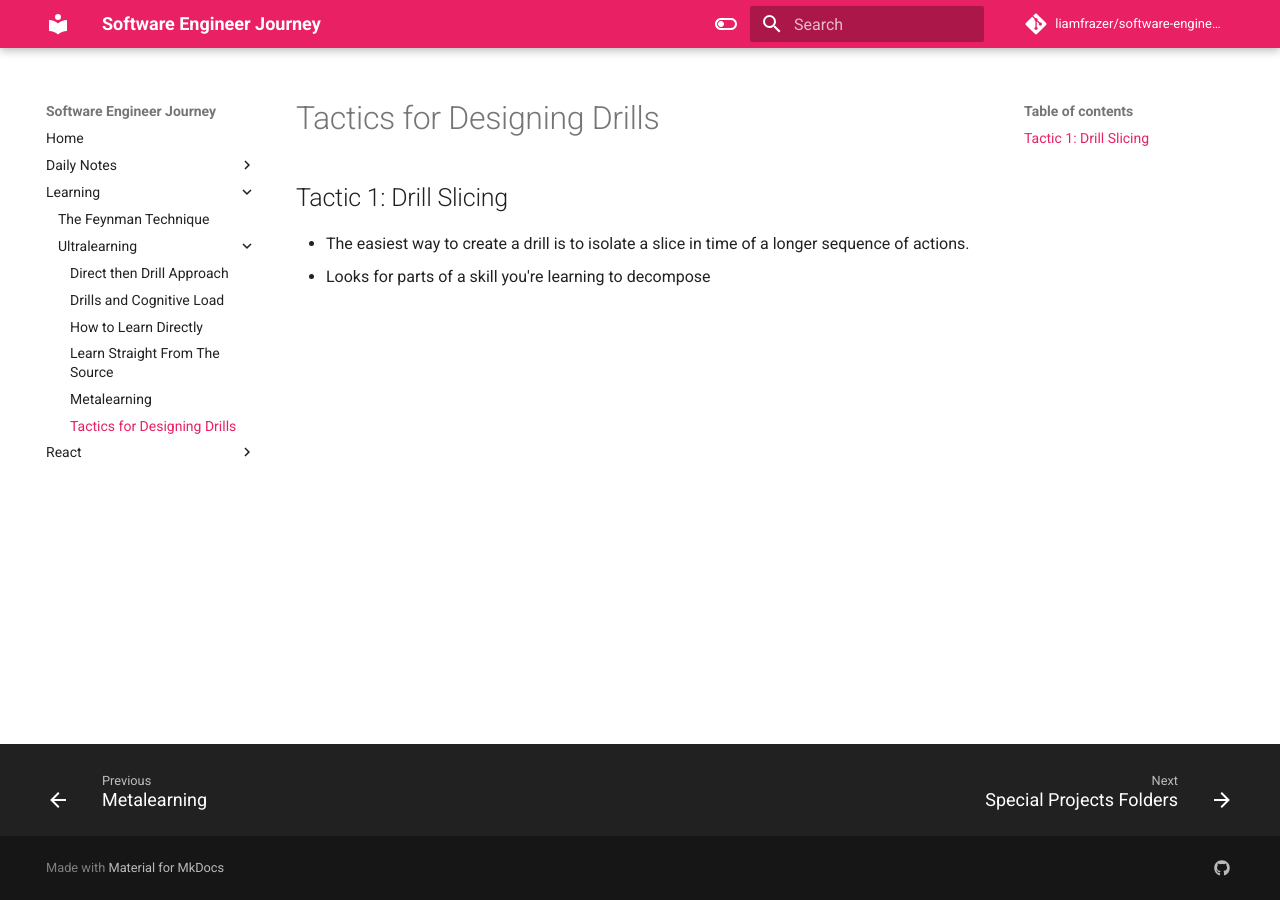
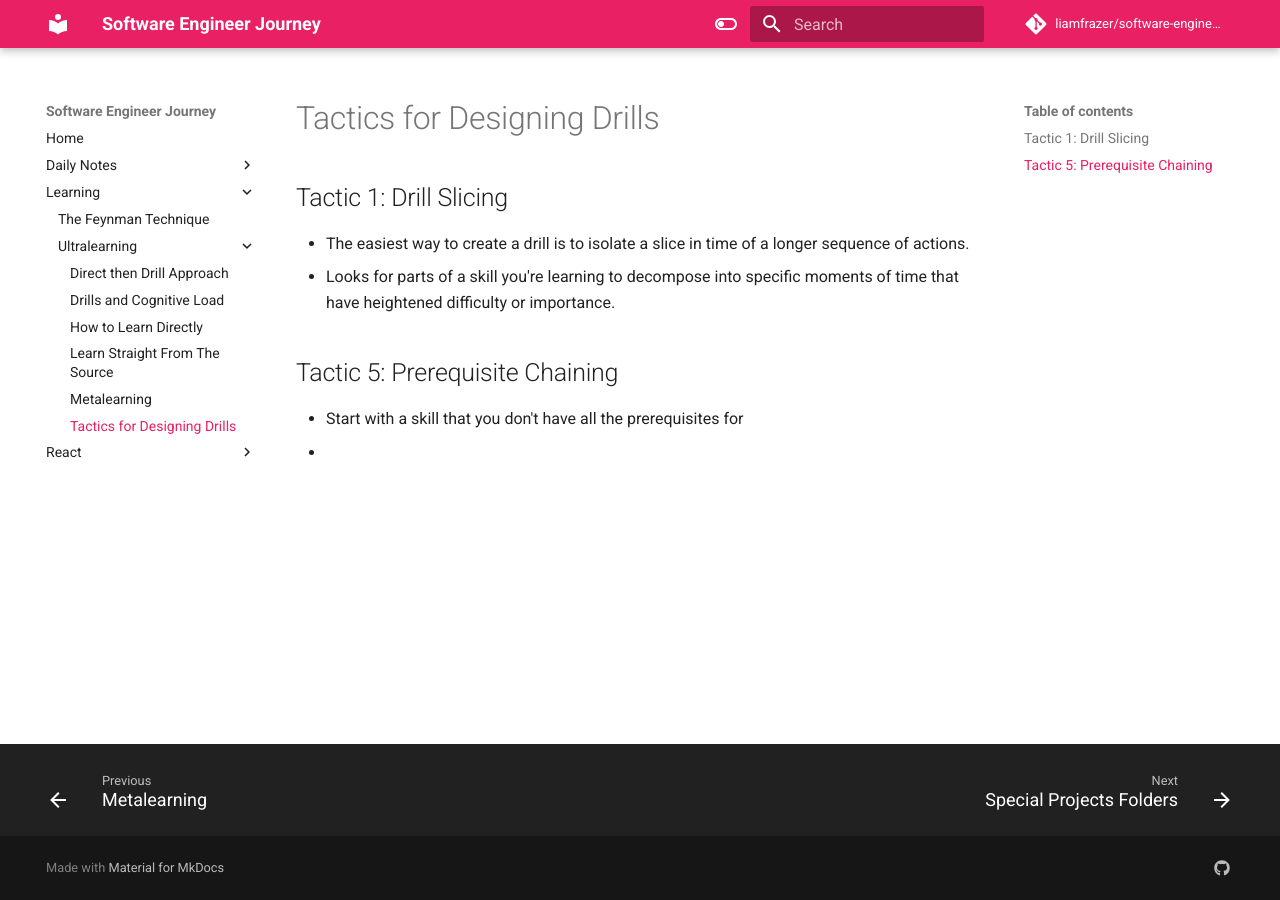
Before and after one commit to liamfrazer/software-engineer-journey, an MkDocs documentation site: the page built from docs/Learning/Ultralearning/Tactics for Designing Drills.md, in a window 1280 px wide. Built offline with MkDocs 1.6.1 and Material for MkDocs 9.7.7, drawn with Linux system fonts in a browser that asks for light colours; comment, search, counter and statistics services are not loaded.

Commit message:
vault backup: 2023-12-10 00:05:11

```diff
--- a/docs/Learning/Ultralearning/Tactics for Designing Drills.md
+++ b/docs/Learning/Ultralearning/Tactics for Designing Drills.md
@@ -6,4 +6,7 @@ tags:
 
 ## Tactic 1: Drill Slicing
 * The easiest way to create a drill is to isolate a slice in time of a longer sequence of actions.
-* Looks for parts of a skill you're learning to decompose
+* Looks for parts of a skill you're learning to decompose into specific moments of time that have heightened difficulty or importance.
+## Tactic 5: Prerequisite Chaining
+* Start with a skill that you don't have all the prerequisites for
+*
```
